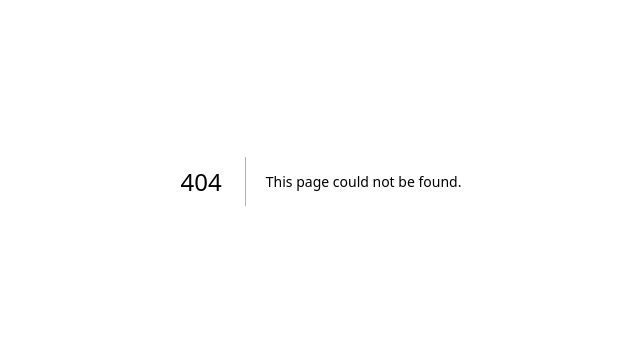
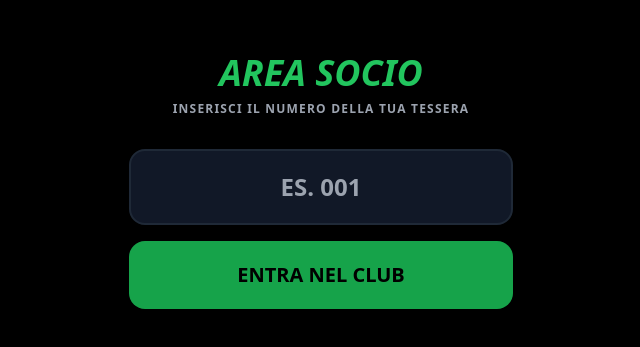
Before and after one commit to donato-bot/gestione-sale-biliardo, a Next.js app: page /socio in a window 1280 px wide. Before the commit this address had no page. Shown: the part 219-566 px from the top of the page, without its empty margins (319-959 px from the left). Built offline with nearby package versions, Linux system fonts and the light colour scheme; no server answers.

Commit message:
Aggiornamento automatico

```diff
--- /dev/null
+++ b/src/app/socio/page.tsx
@@ -0,0 +1,99 @@
+"use client";
+
+import { useState } from "react";
+import { createClient } from '@supabase/supabase-js';
+
+const supabase = createClient(
+  process.env.NEXT_PUBLIC_SUPABASE_URL!,
+  process.env.NEXT_PUBLIC_SUPABASE_ANON_KEY!
+);
+
+export default function AreaSocio() {
+  const [codice, setCodice] = useState("");
+  const [socio, setSocio] = useState<any>(null);
+  const [error, setError] = useState("");
+  const [loading, setLoading] = useState(false);
+
+  const cercaSocio = async () => {
+    if (!codice) return;
+    setLoading(true);
+    setError("");
+
+    const { data, error: dbError } = await supabase
+      .from('soci')
+      .select('*')
+      .eq('codice_tessera', codice.trim())
+      .single();
+
+    if (dbError || !data) {
+      setError("❌ Tessera non trovata. Riprova o chiedi in cassa.");
+      setSocio(null);
+    } else {
+      setSocio(data);
+    }
+    setLoading(false);
+  };
+
+  if (!socio) {
+    return (
+      <div className="min-h-screen bg-black text-white flex flex-col items-center justify-center p-6 font-sans">
+        <div className="w-full max-w-sm text-center">
+          <h1 className="text-4xl font-black text-green-500 mb-2 italic uppercase">Area Socio</h1>
+          <p className="text-gray-400 mb-8 uppercase text-xs font-bold tracking-widest">Inserisci il numero della tua tessera</p>
+
+          <input
+            type="text"
+            value={codice}
+            onChange={(e) => setCodice(e.target.value)}
+            placeholder="ES. 001"
+            className="w-full bg-gray-900 border-2 border-gray-800 p-5 rounded-2xl text-2xl text-center font-black mb-4 focus:border-green-500 outline-none transition-all"
+          />
+
+          <button
+            onClick={cercaSocio}
+            disabled={loading}
+            className="w-full bg-green-600 hover:bg-green-500 text-black font-black py-5 rounded-2xl text-xl uppercase transition-all active:scale-95"
+          >
+            {loading ? "CONTROLLO..." : "ENTRA NEL CLUB"}
+          </button>
+
+          {error && <p className="mt-4 text-red-500 font-bold text-sm uppercase italic">{error}</p>}
+        </div>
+      </div>
+    );
+  }
+
+  return (
+    <div className="min-h-screen bg-black text-white p-6 font-sans">
+      <div className="max-w-sm mx-auto">
+        <button onClick={() => setSocio(null)} className="text-gray-500 font-bold uppercase text-xs mb-8">← Esci</button>
+
+        <div className="bg-gray-900 rounded-[2.5rem] p-8 border-2 border-green-600 shadow-2xl mb-6 relative overflow-hidden">
+          <div className="relative z-10">
+            <p className="text-green-500 font-black uppercase text-xs tracking-[0.2em] mb-1">Benvenuto nel Club</p>
+            <h2 className="text-3xl font-black uppercase italic mb-6">{socio.nome} {socio.cognome}</h2>
+
+            <div className="bg-black/40 rounded-3xl p-6 border border-white/5">
+              <p className="text-gray-400 text-[10px] font-black uppercase tracking-widest mb-2">Credito Disponibile</p>
+              <p className="text-5xl font-black text-white italic">€ {parseFloat(socio.credito || 0).toFixed(2)}</p>
+            </div>
+          </div>
+          {/* Decorazione estetica */}
+          <div className="absolute -bottom-10 -right-10 text-9xl opacity-10 italic font-black">🎱</div>
+        </div>
+
+        <div className="bg-gray-950 border border-gray-800 rounded-3xl p-6">
+          <h3 className="text-xs font-black text-gray-500 uppercase tracking-widest mb-4">La tua tessera</h3>
+          <div className="flex justify-between items-center">
+            <span className="text-xl font-mono font-bold text-gray-300">{socio.codice_tessera}</span>
+            <span className="bg-green-900/30 text-green-500 px-3 py-1 rounded-full text-[10px] font-black uppercase">Attiva</span>
+          </div>
+        </div>
+
+        <p className="text-center text-gray-600 text-[10px] mt-12 uppercase font-bold tracking-tighter">
+          Per ricariche o problemi rivolgiti al personale della sala.
+        </p>
+      </div>
+    </div>
+  );
+}
```
